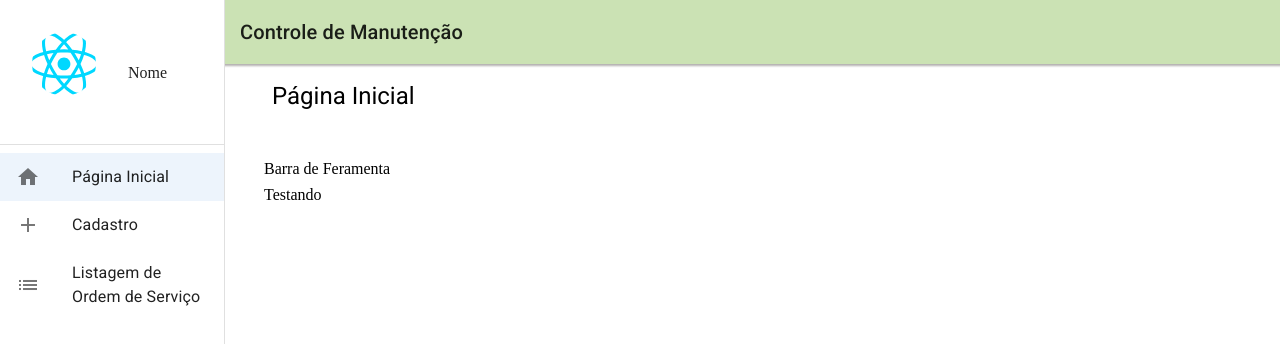
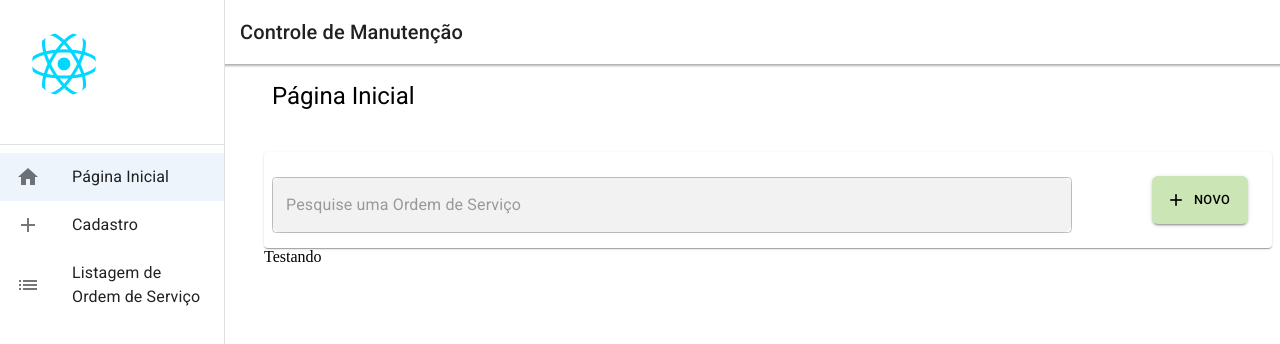
Before and after one commit to biaamorim/SCCOS, a React (Vite) app in the folder sccos-frontend/: page /pagina-inicial in a window 1280 px wide. Shown: the top 344 px of the page. Built offline with nearby package versions, Linux system fonts and the light colour scheme.

Commit message:
Adicionando ferramentas de listagem: pesquisa e botão de adicionar

```diff
--- a/sccos-frontend/src/App.tsx
+++ b/sccos-frontend/src/App.tsx
@@ -5,6 +5,7 @@ import Header from "./shared/components/header/Header";
 import MenuLateral from "./shared/components/menu/MenuLateral";
 import DrawerProvider from "./shared/contexts/DrawerContext";
 import { LightTheme } from "./shared/themes";
+import styles from "../src/ui/styles/global/global.scss";
 
 function App() {
   return (
--- a/sccos-frontend/src/pages/dashboard/Dashboard.tsx
+++ b/sccos-frontend/src/pages/dashboard/Dashboard.tsx
@@ -1,11 +1,11 @@
-import BarraFerramenta from "../../shared/components/barra-ferramenta/BarraFerramenta";
+import FerramentaListagem from "../../shared/components/ferramenta-listagem/FerramentasListagem";
 import LayoutBasePagina from "../../shared/layouts/LayoutBasePagina";
 
 function Dashboard() {
   return (
     <LayoutBasePagina
       titulo="Página Inicial"
-      barraFerramenta={<>Barra de Feramenta</>}
+      FerramentaListagem={<FerramentaListagem mostrarInputBusca />}
     >
       Testando
     </LayoutBasePagina>
--- /dev/null
+++ b/sccos-frontend/src/shared/components/ferramenta-listagem/FerramentasListagem.tsx
@@ -0,0 +1,48 @@
+import { Button, TextField, Box, Paper, Icon } from "@mui/material";
+import styles from "../../../ui/styles/barra-ferramenta/BarraFerramenta.module.scss";
+
+interface IFerramentasListagemProps {
+  textoBusca?: string;
+  mostrarInputBusca?: boolean;
+  aoMudarTextoBusca?: (novoTexto: string) => void;
+  textoBotaoNovo?: string;
+  mostrarBotaoNovo?: boolean;
+  aoClicarEmNovo?: () => void;
+}
+
+function FerramentasListagem({
+  textoBusca = "",
+  mostrarInputBusca = false,
+  aoMudarTextoBusca,
+  textoBotaoNovo = "Novo",
+  mostrarBotaoNovo = true,
+  aoClicarEmNovo,
+}: IFerramentasListagemProps) {
+  return (
+    <Box component={Paper} className={styles.container}>
+      {mostrarInputBusca && (
+        <TextField
+          size="medium"
+          placeholder="Pesquise uma Ordem de Serviço"
+          className={styles.textField}
+          value={textoBusca}
+          onChange={(e) => aoMudarTextoBusca?.(e.target.value)}
+        />
+      )}
+      <Box flex={1} display="flex" justifyContent="end">
+        {mostrarBotaoNovo && (
+          <Button
+            className={styles.button}
+            variant="contained"
+            startIcon={<Icon>add</Icon>}
+            onClick={aoClicarEmNovo}
+          >
+            <p>{textoBotaoNovo}</p>
+          </Button>
+        )}
+      </Box>
+    </Box>
+  );
+}
+
+export default FerramentasListagem;
--- a/sccos-frontend/src/shared/components/menu/MenuLateral.tsx
+++ b/sccos-frontend/src/shared/components/menu/MenuLateral.tsx
@@ -72,6 +72,7 @@ function MenuLateral({ children }: Props) {
           height="100%"
           display="flex"
           flexDirection="column"
+          className={styles.container}
         >
           <Box
             width="100%"
@@ -85,7 +86,7 @@ function MenuLateral({ children }: Props) {
               src="/assets/react.svg"
               sx={{ height: theme.spacing(8), width: theme.spacing(8) }}
             />
-            <Box padding={theme.spacing(4)}>Nome</Box>
+            {/*<Box padding={theme.spacing(4)}>Nome</Box>*/}
           </Box>
           <Divider />
           <Box flex={1}>
--- a/sccos-frontend/src/shared/layouts/LayoutBasePagina.tsx
+++ b/sccos-frontend/src/shared/layouts/LayoutBasePagina.tsx
@@ -13,13 +13,13 @@ import { useDrawerContext } from "../contexts/DrawerContext";
 interface LayoutBasePaginaProps {
   children: ReactNode;
   titulo: string;
-  barraFerramenta: ReactNode;
+  FerramentaListagem: ReactNode;
 }
 
 function LayoutBasePagina({
   children,
   titulo,
-  barraFerramenta,
+  FerramentaListagem,
 }: LayoutBasePaginaProps) {
   const theme = useTheme();
   const smDown = useMediaQuery(theme.breakpoints.down("sm"));
@@ -30,7 +30,6 @@ function LayoutBasePagina({
         height="100%"
         display="flex"
         flexDirection="column"
-        gap={1}
         className={styles.container}
       >
         <Box
@@ -47,7 +46,7 @@ function LayoutBasePagina({
           )}
           <Typography variant="h5">{titulo}</Typography>
         </Box>
-        <Box>{barraFerramenta}</Box>
+        <Box>{FerramentaListagem}</Box>
         <Box>{children}</Box>
       </Box>
     </>
--- a/sccos-frontend/src/ui/styles/AppBar.module.scss
+++ b/sccos-frontend/src/ui/styles/AppBar.module.scss
@@ -1,4 +1,4 @@
 .appBar {
-    background-color: #cbe2b4 !important;
+    background-color: white !important;
     box-shadow: 2px 2px 2px rgb(179, 176, 176) !important;
 }
--- a/sccos-frontend/src/ui/styles/MenuLateral.module.scss
+++ b/sccos-frontend/src/ui/styles/MenuLateral.module.scss
@@ -1,3 +1,4 @@
 .container {
-    overflow-y: none !important;
+    overflow: hidden;
+    background-color: white !important;
 }
--- /dev/null
+++ b/sccos-frontend/src/ui/styles/barra-ferramenta/BarraFerramenta.module.scss
@@ -0,0 +1,24 @@
+.container {
+    padding: 0.5rem !important;
+    display: flex;
+    align-items: baseline;
+    .textField {
+        width: 50rem !important;
+        background-color: rgb(194, 190, 190, 0.2);
+        border-radius: 10px !important;
+    }
+    .button {
+        margin: 1rem !important;
+        background-color: rgb(203, 230, 180) !important;
+        height: 3rem !important;
+        width: 6rem !important;
+        font-size: 0.8rem;
+        border-radius: 6px;
+        span {
+            color: black !important;
+        }
+        p {
+            color: black;
+        }
+    }
+}
--- /dev/null
+++ b/sccos-frontend/src/ui/styles/global/global.scss
@@ -0,0 +1,3 @@
+.container {
+    background-color: rgb(204, 189, 189);
+}
```
Also changed, not shown: sccos-frontend/src/shared/components/barra-ferramenta/BarraFerramenta.tsx (deleted, +0 -13 lines).
